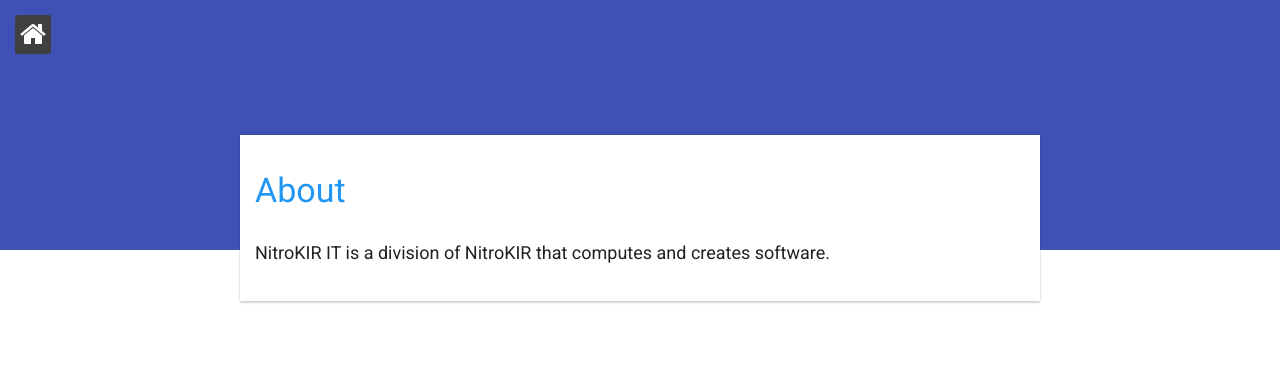
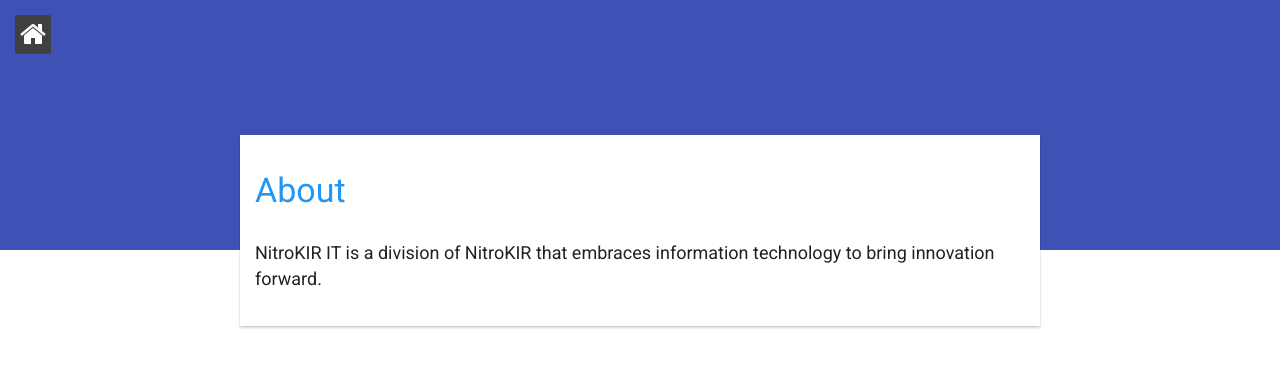
Before and after one commit to Hori75/nitrokir-it.github.io, a Jekyll site: the page built from about.md, in a window 1280 px wide. Shown: the top 368 px of the page. Built offline with Jekyll 4.4.1, drawn with Linux system fonts in a browser that asks for light colours; nearby versions of some CDN libraries.

Commit message:
edit about page

```diff
--- a/about.md
+++ b/about.md
@@ -5,4 +5,4 @@ color: indigo
 permalink: /about/
 ---
 
-NitroKIR IT is a division of NitroKIR that computes and creates software.
+NitroKIR IT is a division of NitroKIR that embraces information technology to bring innovation forward.
```
